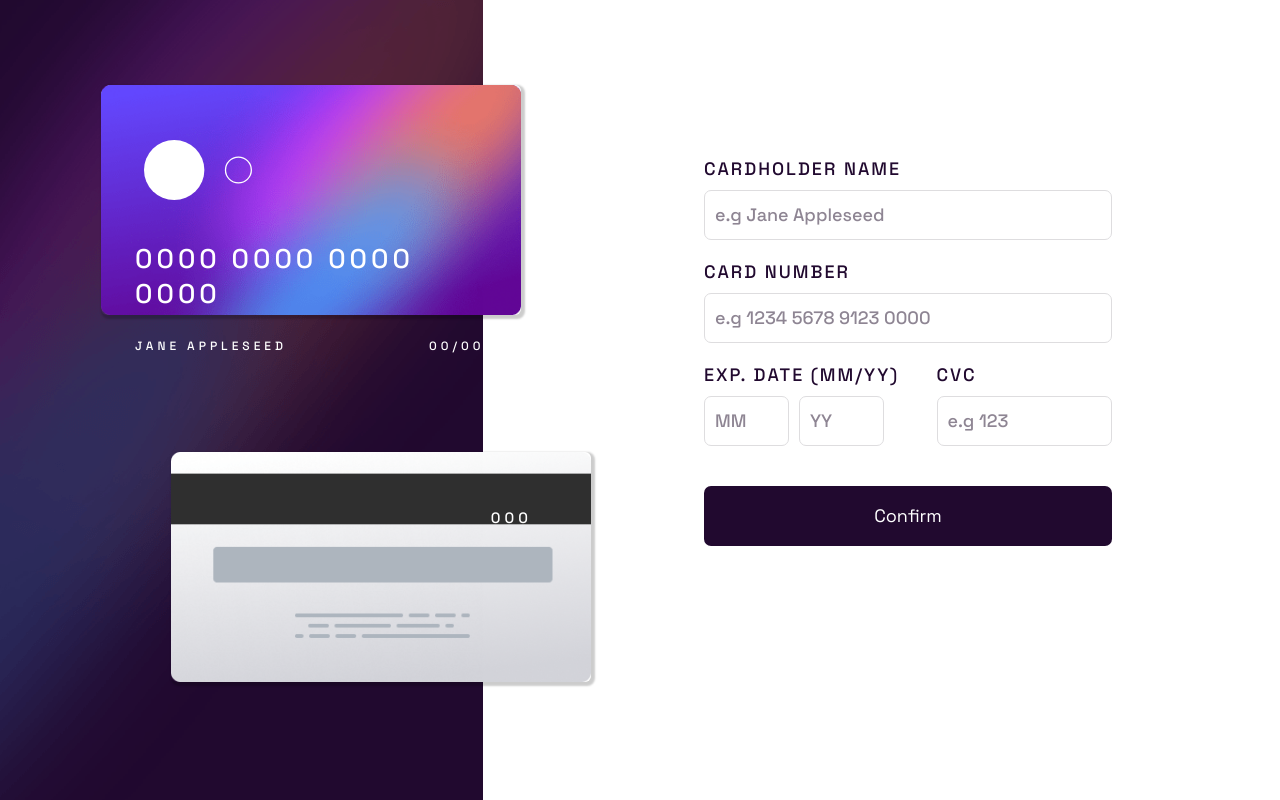
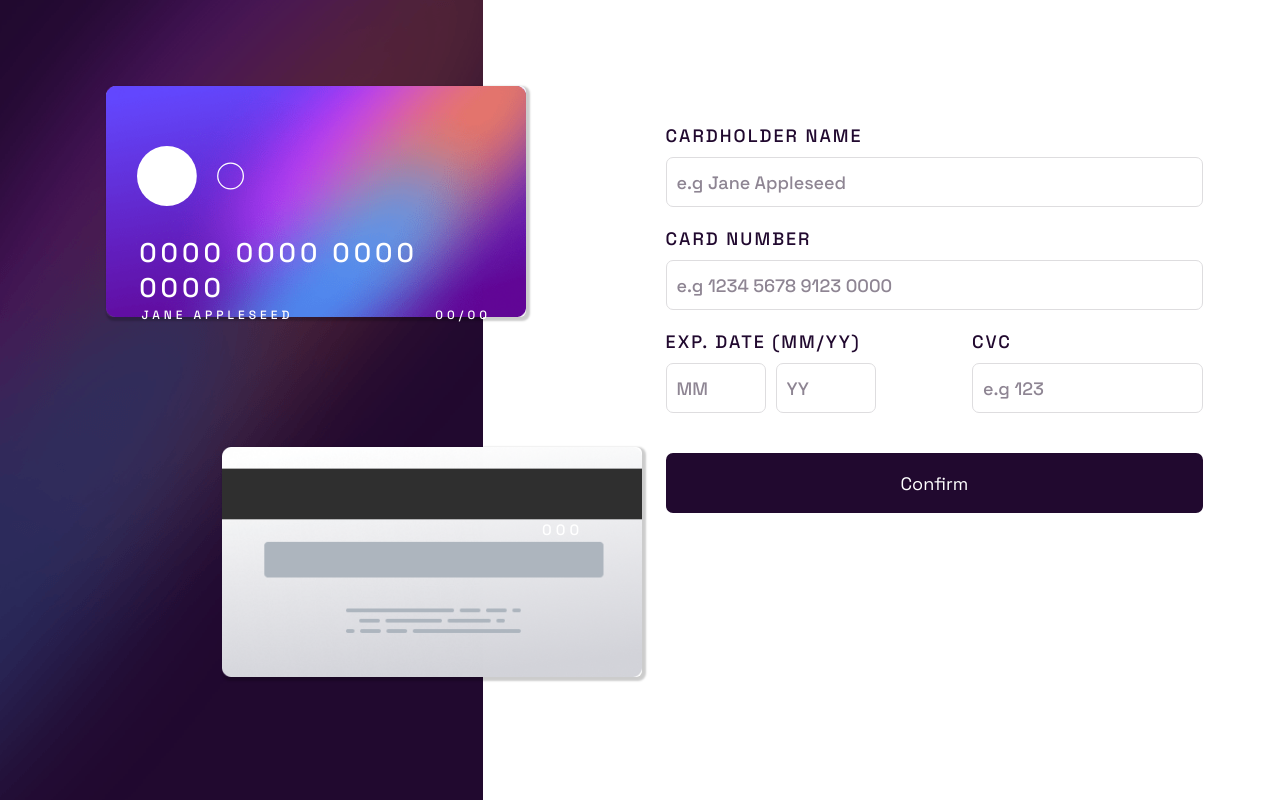
Before and after one commit to murilonicemento/interactive-card-details-form, a React (Create React App) app: page / in a window 1280 px wide. Built offline with nearby package versions, Linux system fonts and the light colour scheme.

Commit message:
style: finalização da estilização dos cartões em diferentes layouts

```diff
--- a/src/Components/Form/Form.css
+++ b/src/Components/Form/Form.css
@@ -82,18 +82,17 @@ button:hover {
   background-color: hsl(278, 94%, 30%);
 }
 
-@media (min-width: 800px) {
-  form {
-    width: 50%;
-    height: 100%;
-    margin-top: -5%;
-    margin-left: -10%;
+@media (min-width: 768px) {
+  #date-information {
+    width: 46.5%;
   }
 }
 
 @media (min-width: 1000px) {
   form {
-    margin-right: -60%;
-    padding-right: 40px;
+    width: 60%;
+    position: absolute;
+    margin-right: -80%;
+    margin-top: -18%;
   }
 }
--- a/src/Components/Main.css
+++ b/src/Components/Main.css
@@ -34,7 +34,7 @@ main section img {
 #date,
 #card-cvc {
   color: #fff;
-  font-size: 15px;
+  font-size: 18px;
   letter-spacing: 2px;
   text-transform: uppercase;
 }
@@ -42,12 +42,12 @@ main section img {
 #number {
   width: 65%;
   margin-top: -25%;
-  margin-left: -12%;
-  font-size: 18px;
+  margin-left: -8%;
+  font-size: 15px;
 }
 
 section div {
-  width: 59%;
+  width: 55%;
   display: flex;
   align-items: center;
   justify-content: space-between;
@@ -62,7 +62,7 @@ section div {
 }
 
 #card-cvc {
-  margin-top: -76.5%;
+  margin-top: -77%;
   margin-right: -61%;
 }
 
@@ -71,64 +71,89 @@ section div {
 }
 
 #card-front {
-  margin-top: -62px;
-  margin-left: -70px;
+  margin-top: -15%;
+  margin-left: -18%;
 }
 
-@media (min-width: 800px) {
-  main {
-    display: flex;
-    width: 70%;
-    height: 70%;
-    margin-top: 21%;
-  }
-  section {
-    margin-left: 30%;
-  }
-  img:first-child {
-    order: 2;
-    margin-top: 35px;
+@media (min-width: 768px) {
+  #card-logo {
+    margin-right: -10%;
   }
 
-  img:last-child {
-    order: 1;
+  #number {
+    font-size: 28px;
+    margin-right: -10%;
+    margin-top: -30%;
+  }
+
+  section div {
+    width: 45%;
+    margin-top: -18%;
+  }
+
+  #name,
+  #date,
+  #card-cvc {
+    font-size: 15px;
+  }
+
+  #card-cvc {
+    margin-top: -74%;
+    margin-right: -45%;
+  }
+  #card-front {
+    margin-top: -13%;
+    margin-bottom: 5%;
+    margin-left: -18%;
   }
 }
 
 @media (min-width: 1000px) {
+  #card-front {
+    order: 1;
+  }
+
+  #card-back {
+    order: 2;
+  }
+
   main {
     width: 70%;
     height: 70%;
-    margin-top: 14%;
-    margin-left: 20%;
+    margin-top: 16%;
+    margin-left: 10%;
   }
+
   section {
     margin-left: -40%;
   }
+
   #card-logo {
     width: 12%;
-    margin-top: -38%;
-    margin-right: -25%;
+    margin-bottom: 6%;
+    margin-right: -12%;
+    position: absolute;
     box-shadow: none;
     border-radius: none;
   }
 
   #number {
     width: 40%;
-    margin-top: -20%;
-    margin-right: -5%;
+    margin-top: -38%;
+    margin-right: 9.5%;
     font-size: 27px;
     letter-spacing: 4px;
+    position: absolute;
   }
 
   section div {
     width: 39%;
     height: 20px;
-    margin-top: -10%;
-    margin-right: -10%;
+    margin-top: -28%;
     display: flex;
     align-items: center;
     justify-content: space-between;
+    position: absolute;
   }
 
   #name,
@@ -143,8 +168,8 @@ section div {
     color: #fff;
     font-size: 15px;
     letter-spacing: 4px;
-    margin-bottom: -99.5%;
-    margin-left: -24%;
+    margin-bottom: -94%;
+    margin-left: -8%;
     position: absolute;
   }
 }
```
